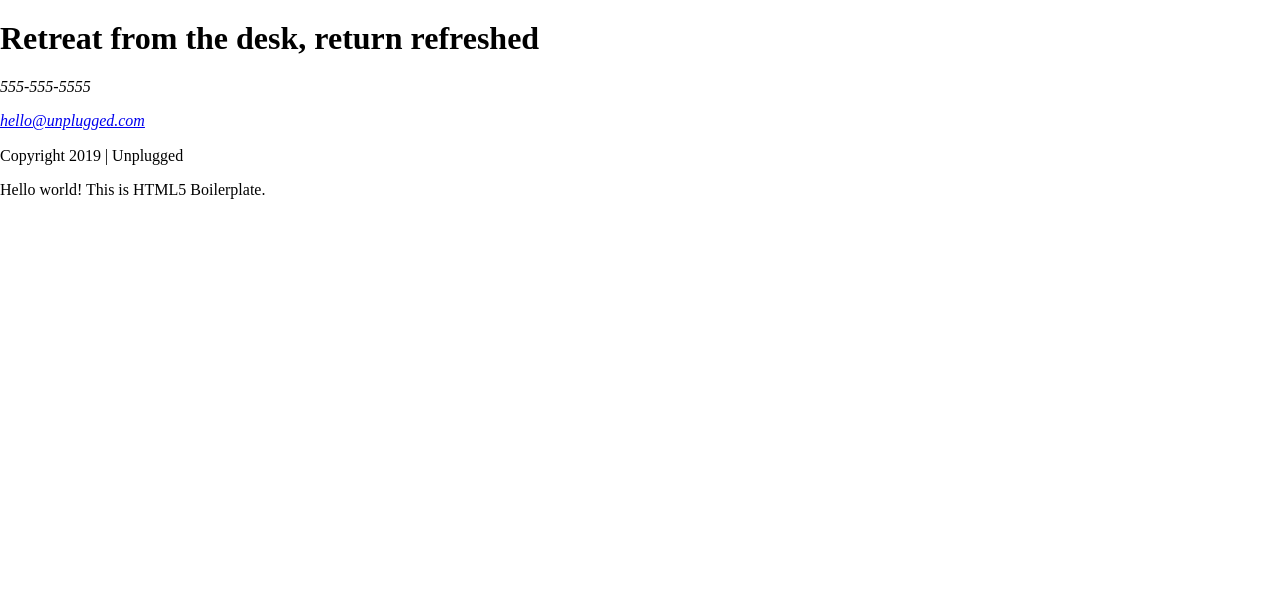
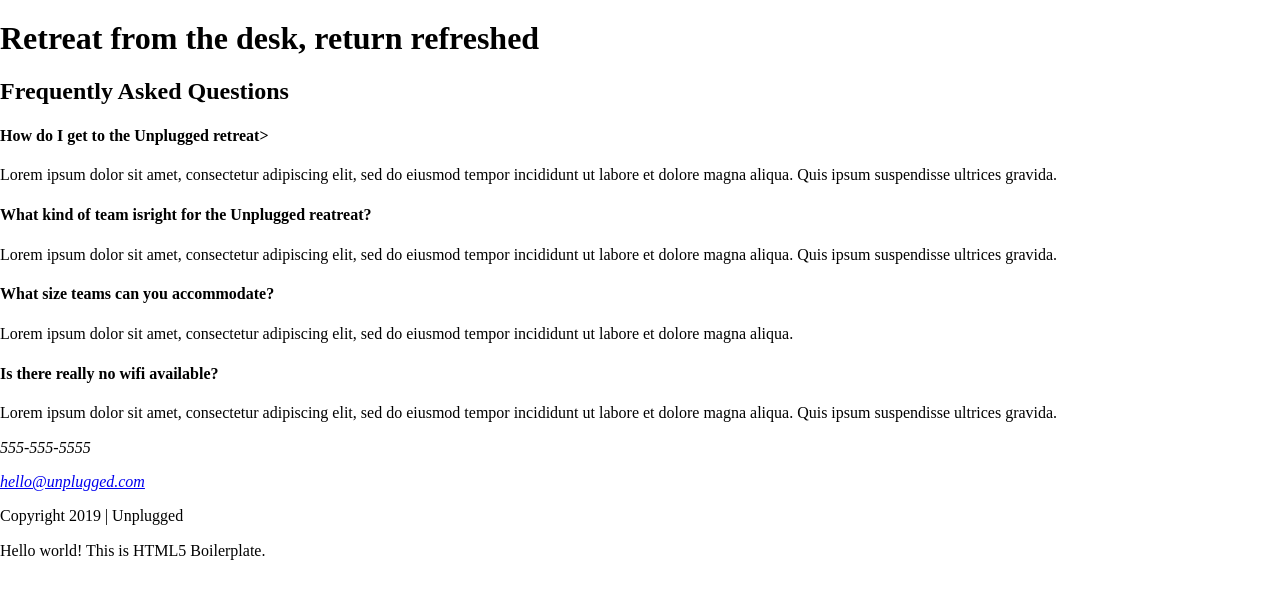
Before and after one commit to wood-g/unplugged, a website: page faq/index.html in a window 1280 px wide. Shown: the part 167-766 px from the top of the page. Drawn offline with Linux system fonts and the light colour scheme; files whose address does not match are found by name.

Commit message:
Coded FAQ page html

```diff
--- a/faq/index.html
+++ b/faq/index.html
@@ -40,28 +40,42 @@
   </header>
 
   <main>
-    <div class="content-wrapper">
-      <section id="newsletter-signup">
-        <div>
-          <h3></h3>
-          <p></p>
-        </div>
-        <div>
-          <h3></h3>
+    <section class="content-wrapper">
+      <h2>Frequently Asked Questions</h2>
+      <div class="faq-content">
 
-        </div>
-      </section>
+          <h4>How do I get to the Unplugged retreat></h4>
+          <p>Lorem ipsum dolor sit amet, consectetur adipiscing elit, sed do eiusmod tempor incididunt ut labore et
+            dolore magna aliqua. Quis ipsum suspendisse ultrices gravida.</p>
 
-      <section>
-      </section>
+      </div>
+
+      <div class="faq-content">
+
+        <h4>What kind of team isright for the Unplugged reatreat?</h4>
+        <p>Lorem ipsum dolor sit amet, consectetur adipiscing elit, sed do eiusmod tempor incididunt ut labore et
+          dolore magna aliqua. Quis ipsum suspendisse ultrices gravida.</p>
+
+      </div>
+
+      <div class="faq-content">
+
+        <h4>What size teams can you accommodate?</h4>
+        <p>Lorem ipsum dolor sit amet, consectetur adipiscing elit, sed do eiusmod tempor incididunt ut labore et
+          dolore magna aliqua.</p>
+
+      </div>
+
+      <div class="faq-content">
+
+        <h4>Is there really no wifi available?</h4>
+        <p>Lorem ipsum dolor sit amet, consectetur adipiscing elit, sed do eiusmod tempor incididunt ut labore et
+          dolore magna aliqua. Quis ipsum suspendisse ultrices gravida.</p>
+
+      </div>
 
 
-      <section>
-      </section>
-
-      <aside>
-      </aside>
-    </div>
+    </section>
   </main> <!-- main wrapper -->
 
   <footer>
```
